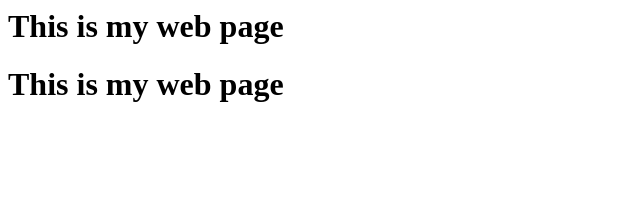
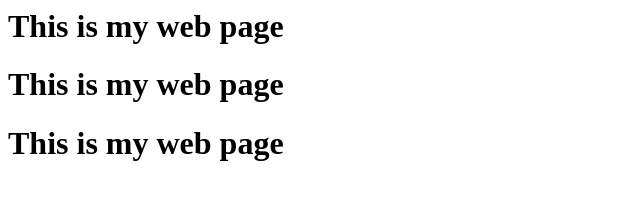
Before and after one commit to BrianMwengi/test, a plain HTML site: page index.html in a window 1280 px wide. Shown: the whole page, without its empty margins (0-640 px from the left). Drawn offline with Linux system fonts and the light colour scheme.

Commit message:
added new lines

```diff
--- a/index.html
+++ b/index.html
@@ -7,6 +7,7 @@
 </head>
 <body>
 <h1>This is my web page </h1>
-<h1>This is my web page<h1>
+<h1>This is my web page</h1>
+<h1>This is my web page</h1>
 </body>
 </html>
```
